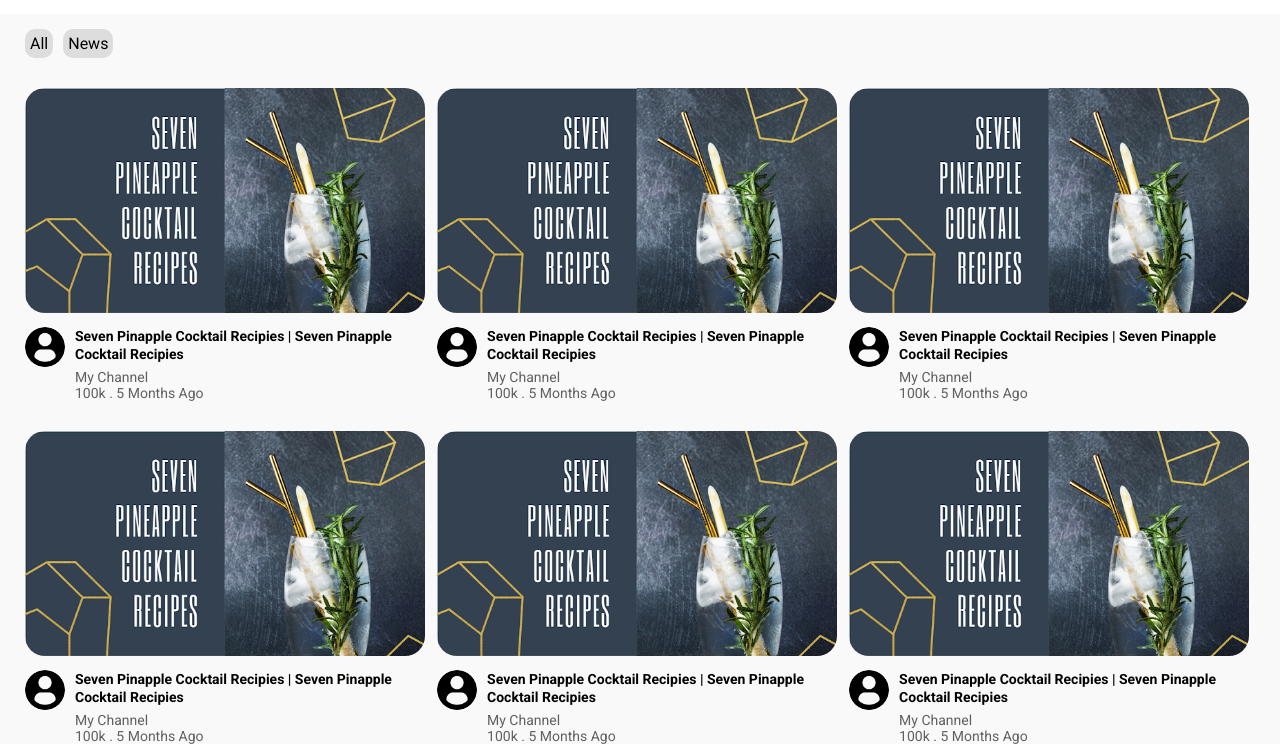
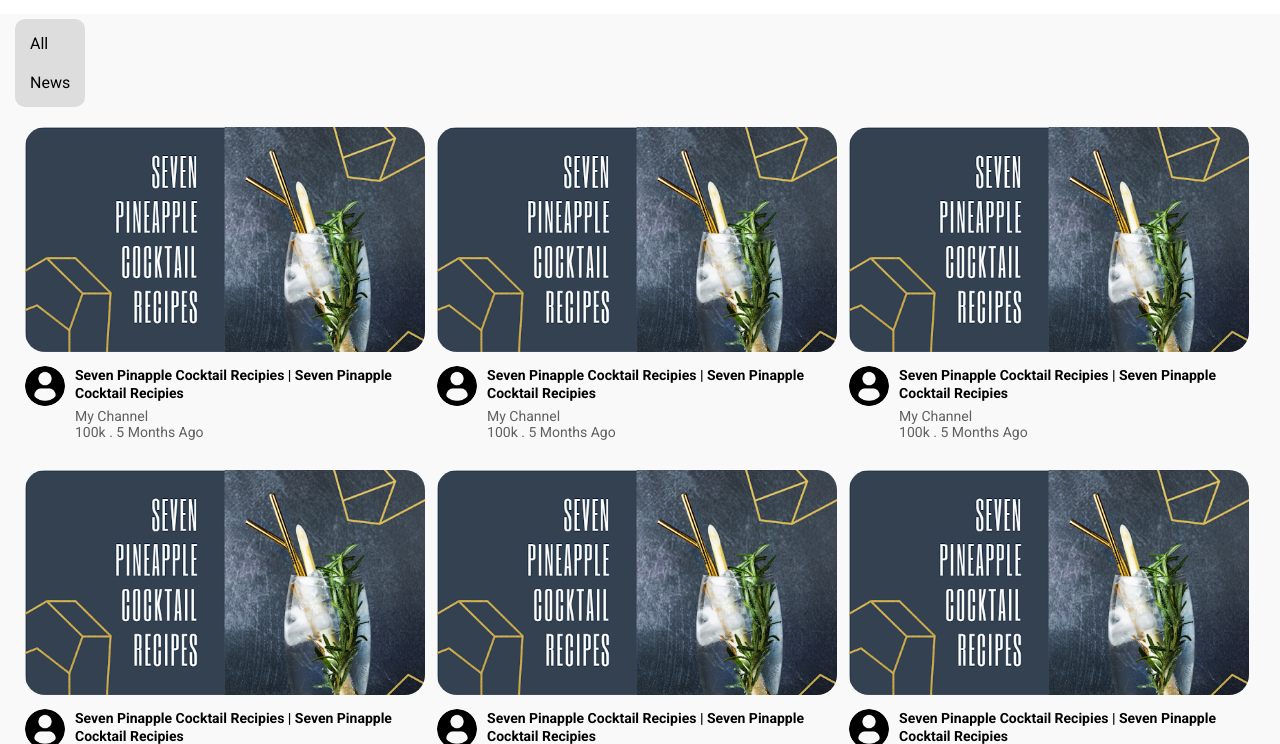
Before and after one commit to aswinrajeev0/youtube, a plain HTML site: page index.html in a window 1280 px wide. Shown: the part 56-800 px from the top of the page. Drawn offline with nearby package versions, Linux system fonts and the light colour scheme; grey boxes are pictures that could not be loaded.

Commit message:
Update index.html

```diff
--- a/index.html
+++ b/index.html
@@ -139,10 +139,10 @@
         <div class="mainVideo">
 
             <div class="suggestionTags">
-                <li>
-                    <ul>All</ul>
-                    <ul>News</ul>
-                </li>
+                <ul>
+                    <li>All</li>
+                    <li>News</li>
+                </ul>
             </div>
 
             <!-- videos section starts -->
```
